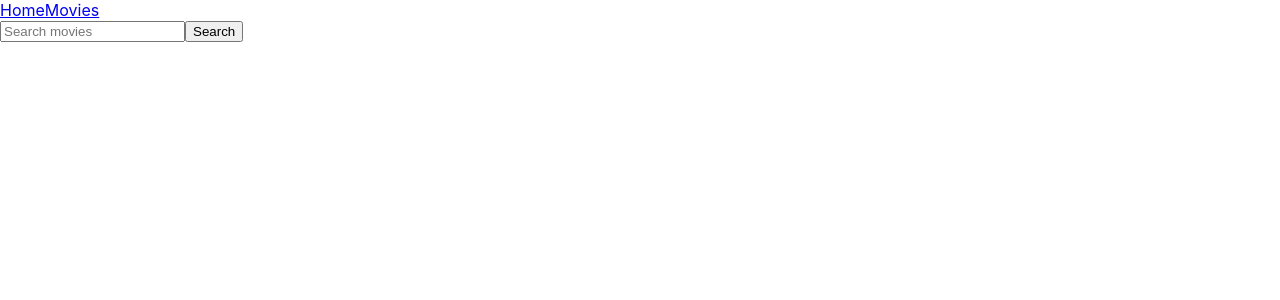
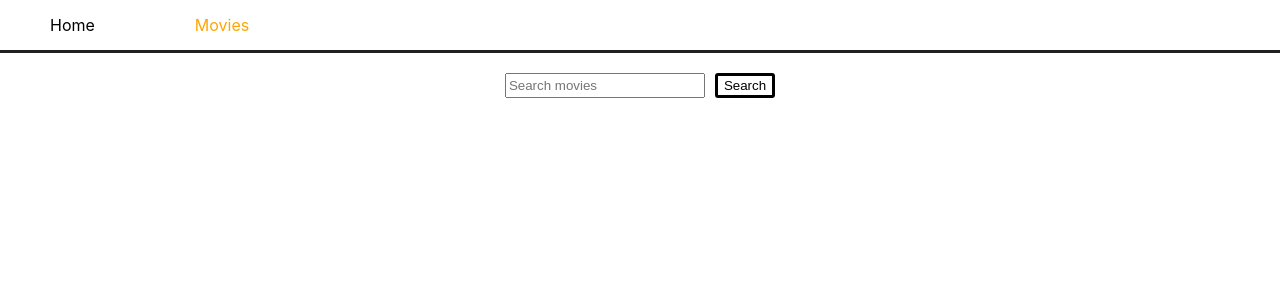
Before and after one commit to NikitaSimakov/goit-react-hw-05-movies, a React (Create React App) app: page /goit-react-hw-05-movies/movies in a window 1280 px wide. Shown: the top 300 px of the page. Built offline with nearby package versions, Linux system fonts and the light colour scheme.

Commit message:
style.module

```diff
--- a/src/components/Cast/Cast.js
+++ b/src/components/Cast/Cast.js
@@ -17,11 +17,11 @@ const Cast = () => {
         if (movieId !== '') getMovie(REQUEST_API).then(resp => setCast(resp.cast))
     }, [movieId]);
     return <>
-        <h1>Cast</h1>
+        <h2>Cast</h2>
     {cast.length > 0 ? <ul>
         {cast.map(profile => <li key={profile.id}>
         <img alt={profile.name} src={profile.profile_path && `https://image.tmdb.org/t/p/w200${profile.profile_path}`} />
-        <h3>{profile.name}</h3>
+        <h4>{profile.name}</h4>
         <p>{profile.character}</p>
     </li>)}
     </ul> : <p>We don't have any cast</p>}
--- a/src/components/Header/header.js
+++ b/src/components/Header/header.js
@@ -1,11 +1,11 @@
 import { NavLink } from "react-router-dom";
-
+import css from './header.module.css'
 const Header = () => {
     return (
-    <div className="header">
-    <nav>
-        <NavLink to="/">Home</NavLink>
-        <NavLink to="/movies">Movies</NavLink>
+    <div className={css.header_wrapper}>
+    <nav className={css.nav}>
+        <NavLink className={css.header_home} to="/">Home</NavLink>
+        <NavLink className={css.header_movies} to="/movies">Movies</NavLink>
      </nav>
      </div>
     )
--- /dev/null
+++ b/src/components/Header/header.module.css
@@ -0,0 +1,24 @@
+.header_wrapper {
+    display: flex;
+    border-bottom-style: solid;
+}
+.nav {
+    display: flex;
+    align-items: center;
+    height: 50px;
+}
+.header_home {
+    margin-left: 50px;
+
+    color: black;
+}
+
+.header_movies {
+    margin-left: 100px;
+
+    color: black;
+}
+
+&.active {
+    color: orange;
+}
--- a/src/components/MovieDetails/MovieDetails.js
+++ b/src/components/MovieDetails/MovieDetails.js
@@ -1,6 +1,7 @@
 import { Suspense, useEffect, useRef, useState } from "react";
 import { getMovie } from "components/GetMovie/getMovie";
 import Loader from "components/Loader/Loader";
+import css from './MovieDetails.module.css'
 
 
 const { useParams, Link, Outlet, useLocation } = require("react-router-dom")
@@ -21,16 +22,20 @@ const MovieDetails = () => {
 
       const linkLocationBackRefFrom = `/movies${linkLocationBackRef.current.state?.from.search ?? ''}`
       return (
-        <div>
-            <Link to={linkLocationBackRef.current.state ? linkLocationBackRefFrom : '/'}><button type="button" >Go back</button></Link>
+        <div className={css.movieDetails_wrapper}>
+            <p className={css.movieDetails_genres}>{movie.genres && movie.genres.map(genre => genre.name + ' ')}</p>
+            <Link to={linkLocationBackRef.current.state ? linkLocationBackRefFrom : '/'}><button type="button" className={css.movieDetails_backButton}>Go back</button></Link>
+          <div className={css.movieDetails_card}>
             {/* <Link to={`/movies${linkLocationBackRef.current.state?.from.search ?? ''}`}><button type="button" >Go back</button></Link> */}
             <img alt={movie.title} src={movie.poster_path && `https://image.tmdb.org/t/p/w300${movie.poster_path}`} />
+            <div className={css.movieDetails_cardText}>
             <h1>{movie.original_title}</h1>
             <p>User score: {Math.trunc((movie.vote_average)*10)}%</p>
             <h2>Overview</h2>
             <p>{movie.overview}</p>
-            <h3>Genres</h3>
-            <p>{movie.genres && movie.genres.map(genre => genre.name + ' ')}</p>
+            {/* <h3>Genres</h3> */}
+            </div>
+            </div>
             <div>
                 <h3>Additional information</h3>
                 <ul>
--- /dev/null
+++ b/src/components/MovieDetails/MovieDetails.module.css
@@ -0,0 +1,32 @@
+.movieDetails_wrapper {
+    padding-left: 70px;
+    padding-right: 15px;
+    padding-top: 50px;
+    padding-bottom: 50px;
+}
+
+.movieDetails_card {
+    display: flex;
+    justify-content: center;
+    margin-top: 25px;
+}
+.movieDetails_genres {
+    width: 100%;
+    text-align: center;
+}
+.movieDetails_backButton {
+    background-color: white;
+    border: solid;
+    border-radius: 3px;
+    height: 25px;
+}
+.movieDetails_img {
+    border-radius: 10px;
+}
+.movieDetails_cardText {
+    display: flex;
+    flex-direction: column;
+
+    margin-left: 30px;
+    width: 50%;
+}
--- a/src/components/Reviews/Reviews.js
+++ b/src/components/Reviews/Reviews.js
@@ -11,7 +11,7 @@ const Reviews = () => {
         if (movieId !== '') getMovie(REQUEST_API).then(setReviews)
     }, [movieId]);
     return <>
-    <h1>Reviews</h1>
+    <h2>Reviews</h2>
     {reviews.total_results ? <ul>
         {reviews.results && reviews.results.map(review => <li key={review.id}>
             <h3>Author: {review.author}</h3>
--- a/src/index.css
+++ b/src/index.css
@@ -31,3 +31,12 @@ img {
 ul {
   list-style: none;
 }
+
+a {
+  text-decoration: none;
+  color:#212121;
+}
+
+.active {
+  color: orange;
+}
--- a/src/pages/home.js
+++ b/src/pages/home.js
@@ -5,6 +5,7 @@
 import { getMovie } from "components/GetMovie/getMovie";
 import { useEffect, useState } from "react";
 import { Link } from "react-router-dom";
+import css from './home.module.css'
 
 const REQUEST_API = 'trending/movie/day?';
 const Home = () => {
@@ -13,11 +14,11 @@ useEffect(()=>{
   getMovie(REQUEST_API).then(resp => setMovies(resp.results))
 },[]);
 // console.log(movies)
-  return <>
+  return <div>
   <ul>
-    {movies && movies.map(({title, id}) => <li key={id}><Link to={`/movies/${id}`}>{title}</Link></li>)}
+    {movies && movies.map(({title, id}) => <li key={id} className={css.home_listItem}><Link to={`/movies/${id}`}>{title}</Link></li>)}
   </ul>
-  </>
+  </div>
 };
 
 export default Home;
--- /dev/null
+++ b/src/pages/home.module.css
@@ -0,0 +1,6 @@
+.home_listItem {
+    margin-bottom: 10px;
+}
+.home_listItem:last-child {
+    margin-bottom: 0;
+}
--- a/src/pages/movies.js
+++ b/src/pages/movies.js
@@ -1,6 +1,7 @@
 import { getMovie } from "components/GetMovie/getMovie";
 import { useEffect, useState } from "react";
 import { Link, useLocation, useSearchParams } from "react-router-dom";
+import css from './movies.module.css'
 
 // import { useParams } from "react-router-dom";
 
@@ -41,13 +42,13 @@ const Movies = () => {
     // console.log(queryParam)
   },[query, searchParams])
   return (<>
-  <form onSubmit={handleSubmit}>
-    <input type="text" autoComplete="off" placeholder="Search movies" value={value} onChange={handleInput}></input>
-    <button type="submit" >Search</button>
+  <form onSubmit={handleSubmit} className={css.movies_form}>
+    <input className={css.movies_input} type="text" autoComplete="off" placeholder="Search movies" value={value} onChange={handleInput}></input>
+    <button type="submit" className={css.movies_button} >Search</button>
   </form>
   <div>
     <ul>
-      {movies.map(({ title, id }) => <li key={id}><Link to={`/movies/${id}`} state={{from: location}}>{title}</Link></li>)}
+      {movies.map(({ title, id }) => <li key={id} className={css.movies_listItem}><Link to={`/movies/${id}`} state={{from: location}}>{title}</Link></li>)}
     </ul>
   </div>
   </>)
--- /dev/null
+++ b/src/pages/movies.module.css
@@ -0,0 +1,22 @@
+.movies_form {
+    display: flex;
+    justify-content: center;
+    margin-top: 20px;
+    height: 25px;
+}
+.movies_input {
+    width: 200px;
+}
+.movies_button {
+    background-color: white;
+    border: solid;
+    border-radius: 3px;
+    margin-left: 10px;
+}
+
+.movies_listItem {
+    margin-bottom: 10px;
+}
+.movies_listItem:last-child {
+    margin-bottom: 0;
+}
```
